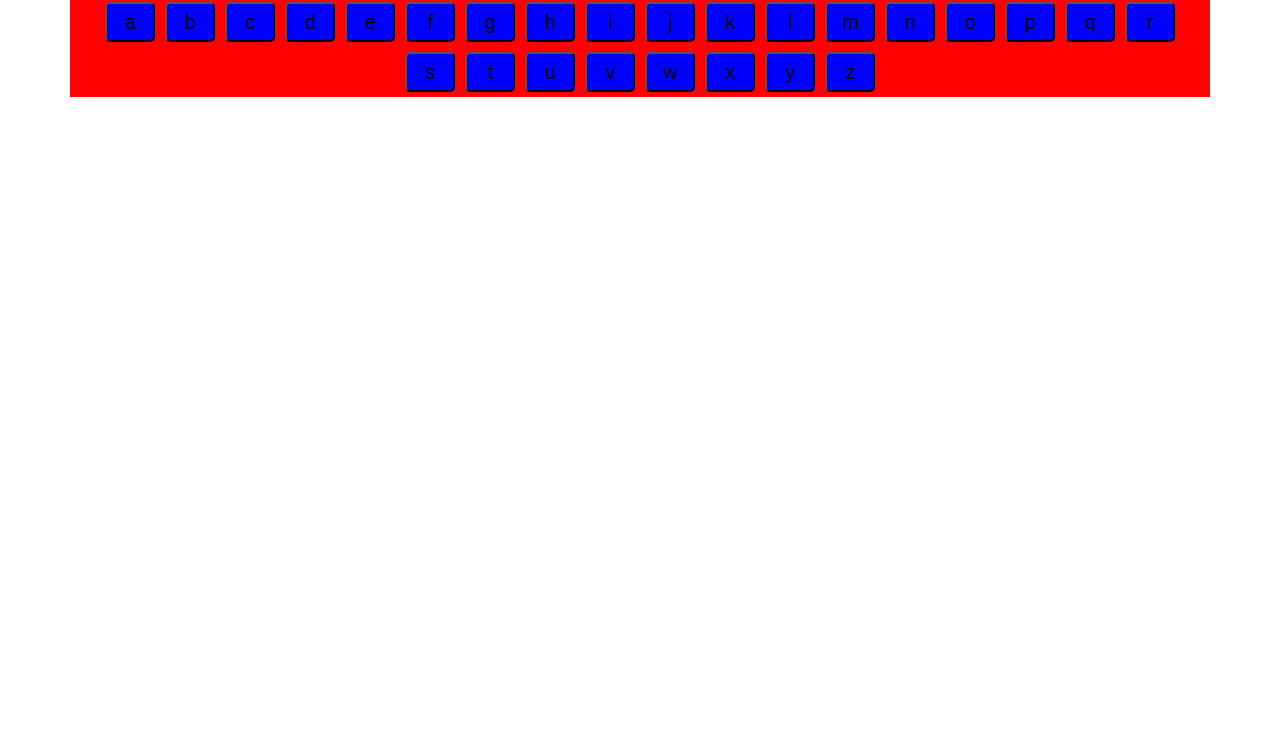
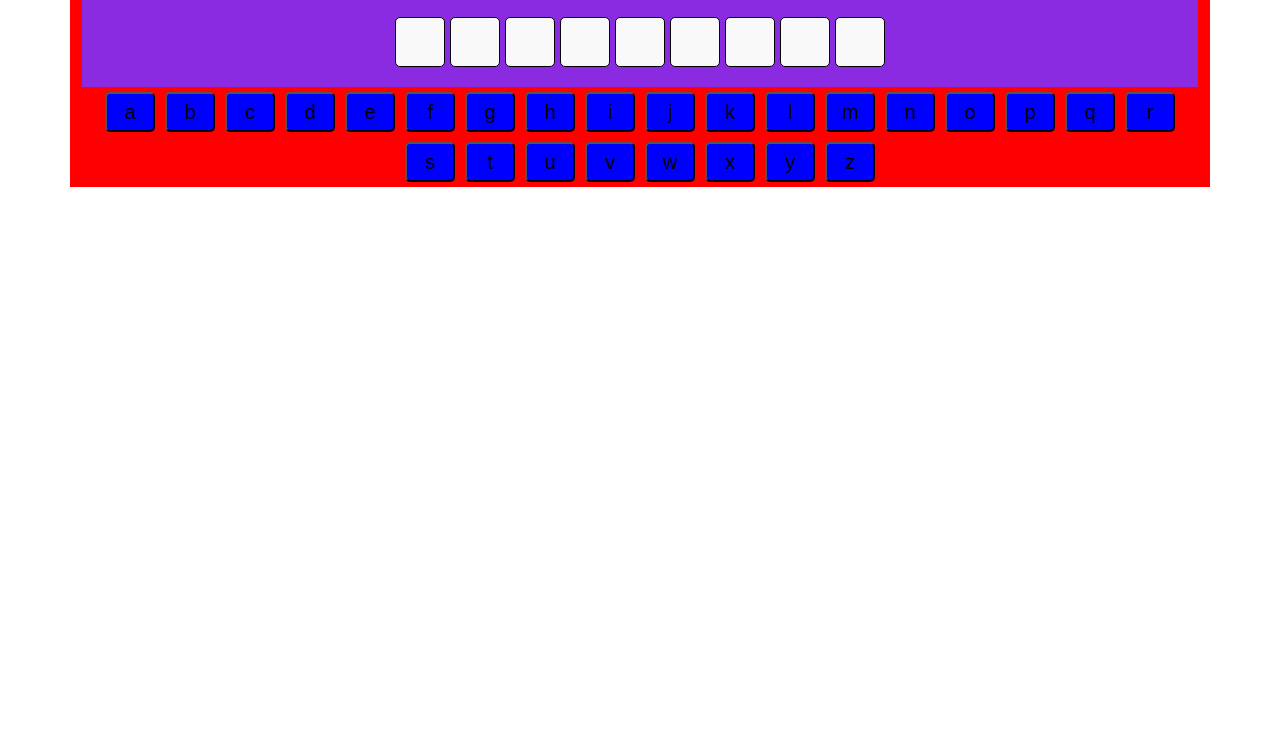
Before and after one commit to FionaSeahShuHui/WordWizard, a plain HTML site: page index.html in a window 1280 px wide. Shown: the part 59-800 px from the top of the page. Drawn offline with nearby package versions, Linux system fonts and the light colour scheme.

Commit message:
feat: add  box foreach letter in random word generated

```diff
--- a/css/index.css
+++ b/css/index.css
@@ -11,6 +11,30 @@
     color: aqua;
 }
 
+#wordGuess {
+    background-color: blueviolet;
+    display: flex;
+    gap: 5px;
+    align-items: center;
+    justify-content: center;
+}
+
+.wordGuessLetter {
+    width: 50px;
+    height: 50px;
+    border-radius: 5px;
+    border: 1.5px solid black;
+    display: flex;
+    justify-content: center;
+    align-items: center;
+    font-size: 20px;
+    font-weight: bold;
+    text-transform: uppercase;
+    background-color: #f9f9f9;
+    margin-bottom: 20px;
+    margin-top: 20px;
+}
+
 .keyboardButton{
     background-color: blue;
     border-radius: 5px;
--- a/index.html
+++ b/index.html
@@ -10,9 +10,12 @@
             <div class="title">
                 <h1>Hangman</h1>
             </div>
+            <div id="wordGuess"></div>
             <div id="keyboard"></div>
         </div>
         <script src="https://cdn.jsdelivr.net/npm/bootstrap@5.3.3/dist/js/bootstrap.bundle.min.js" integrity="sha384-YvpcrYf0tY3lHB60NNkmXc5s9fDVZLESaAA55NDzOxhy9GkcIdslK1eN7N6jIeHz" crossorigin="anonymous"></script>
         <script src="./js/keyboard.js"></script>
+        <script src="./js/wordList.js"></script>
+        <script src="./js/wordGuessGenerator.js"></script>
     </body>
 </html>
--- /dev/null
+++ b/js/wordGuessGenerator.js
@@ -0,0 +1,10 @@
+const wordGuess = document.getElementById("wordGuess")
+
+const randomWord = getRandomGameWord();
+console.log(randomWord)
+let word = "";
+for (let i = 0; i < randomWord.length; i++) {
+    const letterBox = document.createElement("div");
+    letterBox.className = "wordGuessLetter";
+    wordGuess.appendChild(letterBox);
+}
```
Also changed, not shown: js/main.js (deleted, +0 -14 lines).
